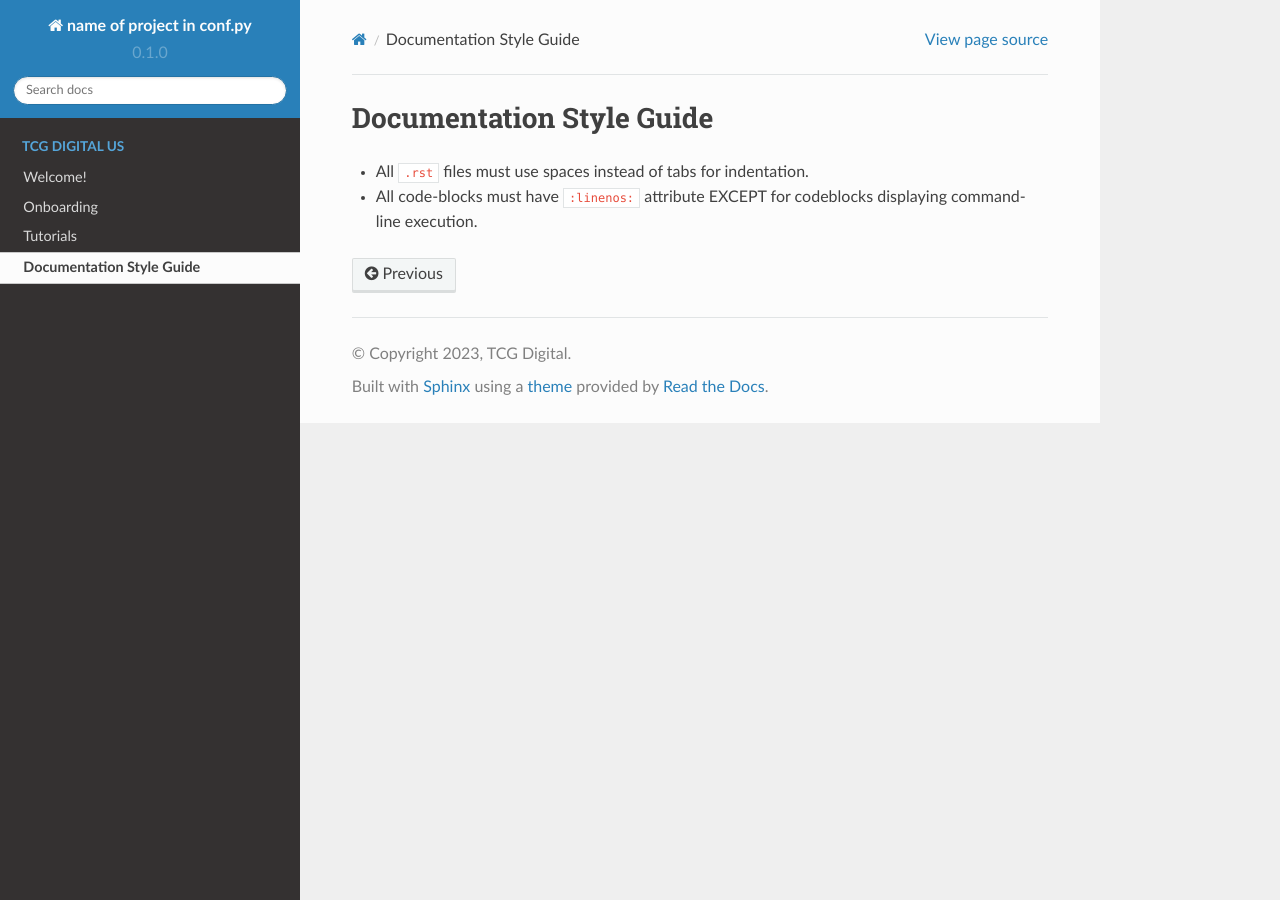
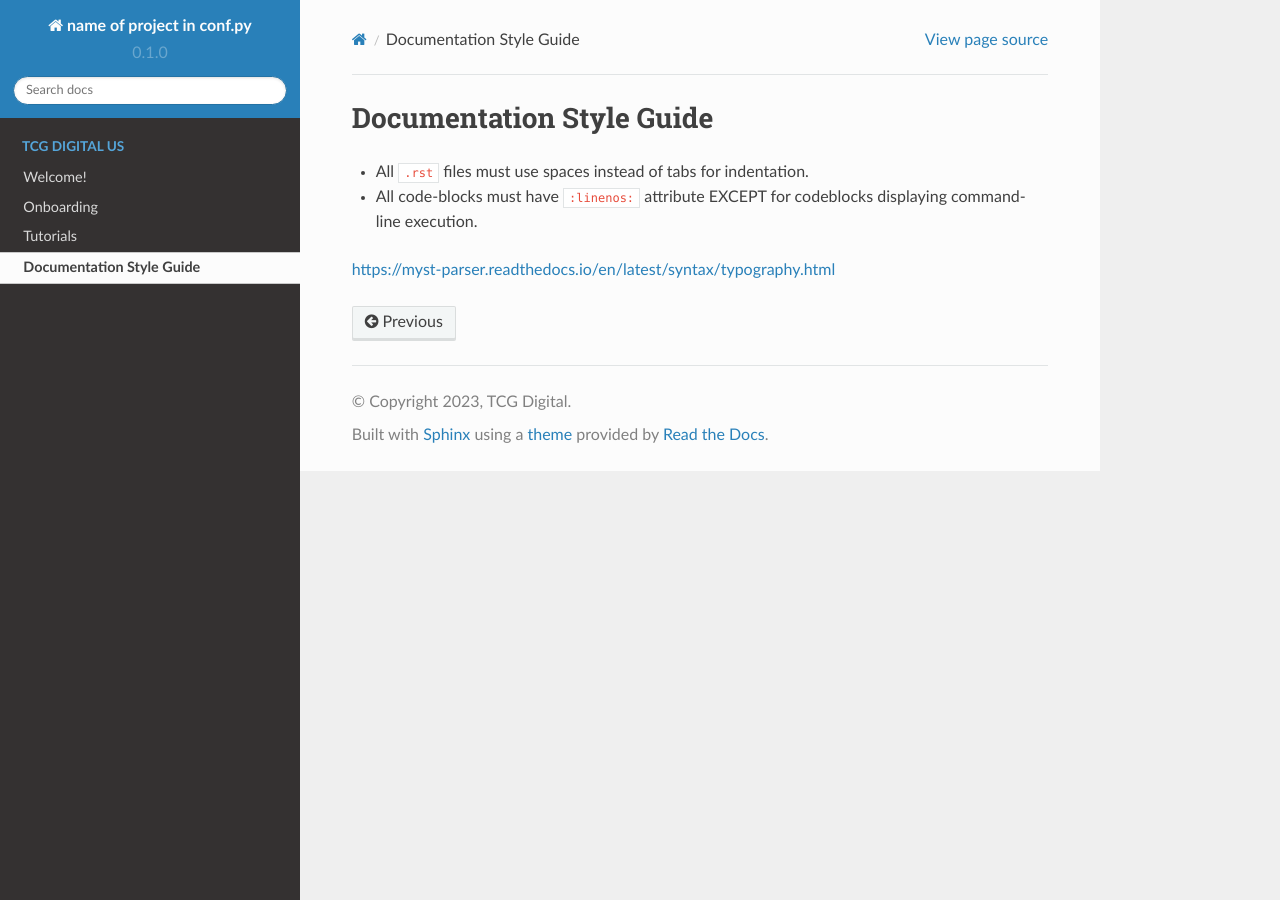
Before and after one commit to beoben/rtd-tutorial, a Sphinx documentation site: the page built from docs/source/tcg/doc-styleguide.rst, in a window 1280 px wide. Built offline with Sphinx 7.4.7 and the Read the Docs theme 2.0.0, drawn with Linux system fonts in a browser that asks for light colours; pages that are not in the unit, such as notebooks, are missing from menus; some of the changed lines change nothing that is shown.

Commit message:
Update doc-styleguide.rst

```diff
--- a/docs/source/tcg/doc-styleguide.rst
+++ b/docs/source/tcg/doc-styleguide.rst
@@ -5,3 +5,5 @@ Documentation Style Guide
 
 * All code-blocks must have ``:linenos:`` attribute EXCEPT for codeblocks displaying
   command-line execution.
+
+https://myst-parser.readthedocs.io/en/latest/syntax/typography.html
```
